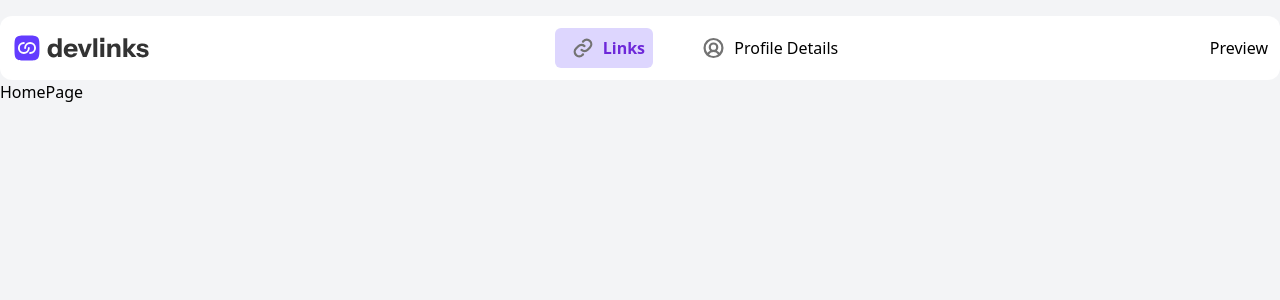
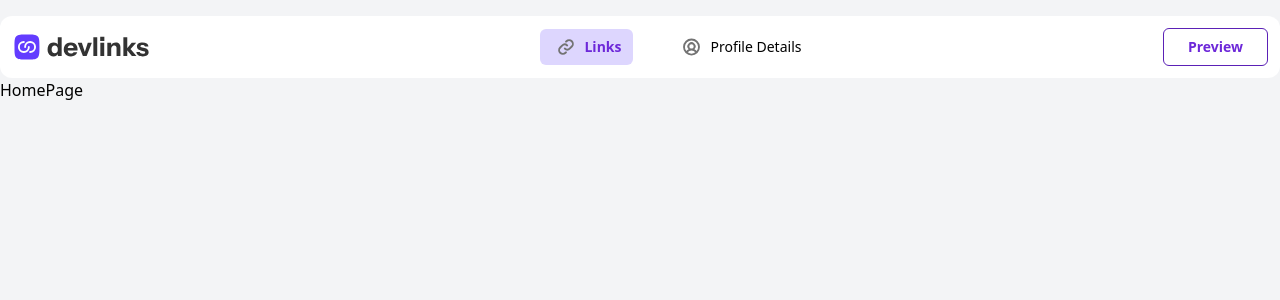
Before and after one commit to focuscw0w/linking-app, a Vue app: page / in a window 1280 px wide. Shown: the top 300 px of the page. Built offline with nearby package versions, Linux system fonts and the light colour scheme.

Commit message:
tailwind refactoring styles

```diff
--- a/src/components/Navigation/Navigation.vue
+++ b/src/components/Navigation/Navigation.vue
@@ -2,18 +2,18 @@
   <div class="flex justify-between items-center bg-white rounded-xl p-3">
     <a><img class="w-9/12" src="../../assets/images/logo-devlinks-large.svg" alt="devlinks"></a>
     <div class="flex gap-8">
-      <p @click="activeLink = 'Links'" class="flex gap-2 py-2 px-4 cursor-pointer"
-         :class="[activeLink === 'Links' ? 'text-violet-700 bg-violet-200 rounded-md font-bold' : '']">
+      <p @click="activeLink = 'Links'" class="text-sm flex gap-2 py-2 px-4 cursor-pointer"
+         :class="[activeLink === 'Links' ? 'font-emphasized bg-violet-200 rounded-md' : '']">
         <img src="../../assets/icons/icon-link.svg" alt="Link icon">
         Links
       </p>
-      <p @click="activeLink = 'Profile Details'" class="whitespace-nowrap flex gap-2 py-2 px-4 cursor-pointer"
-         :class="[activeLink === 'Profile Details' ? 'text-violet-700 bg-violet-200 rounded-md font-bold' : '']">
+      <p @click="activeLink = 'Profile Details'" class="text-sm whitespace-nowrap flex gap-2 py-2 px-4 cursor-pointer"
+         :class="[activeLink === 'Profile Details' ? 'font-emphasized bg-violet-200 rounded-md' : '']">
         <img src="../../assets/icons/icon-profile-details-header.svg" alt="My profile icon">
         Profile Details
       </p>
     </div>
-    <button>Preview</button>
+    <button class="font-emphasized p-3 border border-violet-800 rounded-md px-6 py-2">Preview</button>
   </div>
 </template>
 
--- a/src/style.css
+++ b/src/style.css
@@ -9,3 +9,7 @@
 }
 
 /* custom styles */
+
+.font-emphasized {
+  @apply text-sm text-violet-700 font-bold;
+}
```
